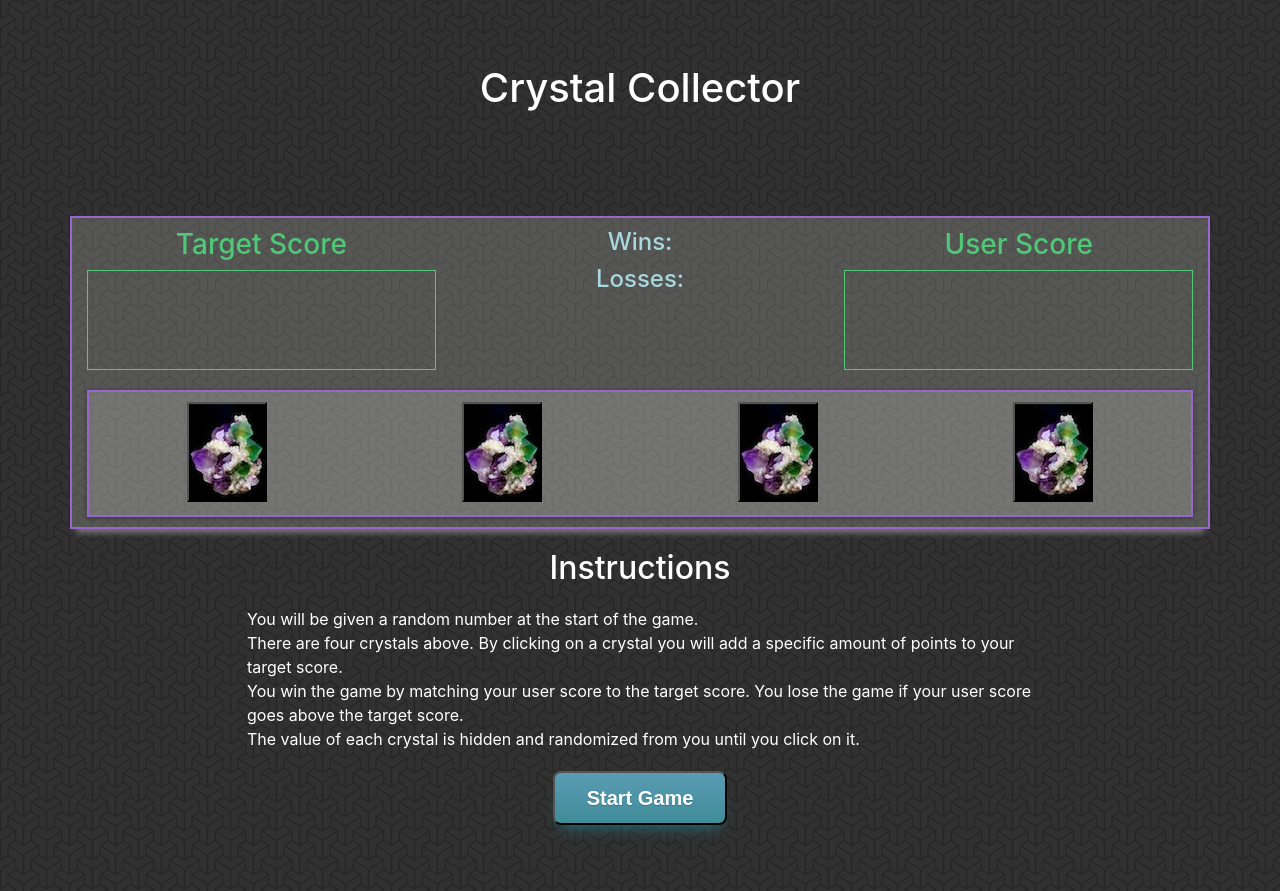
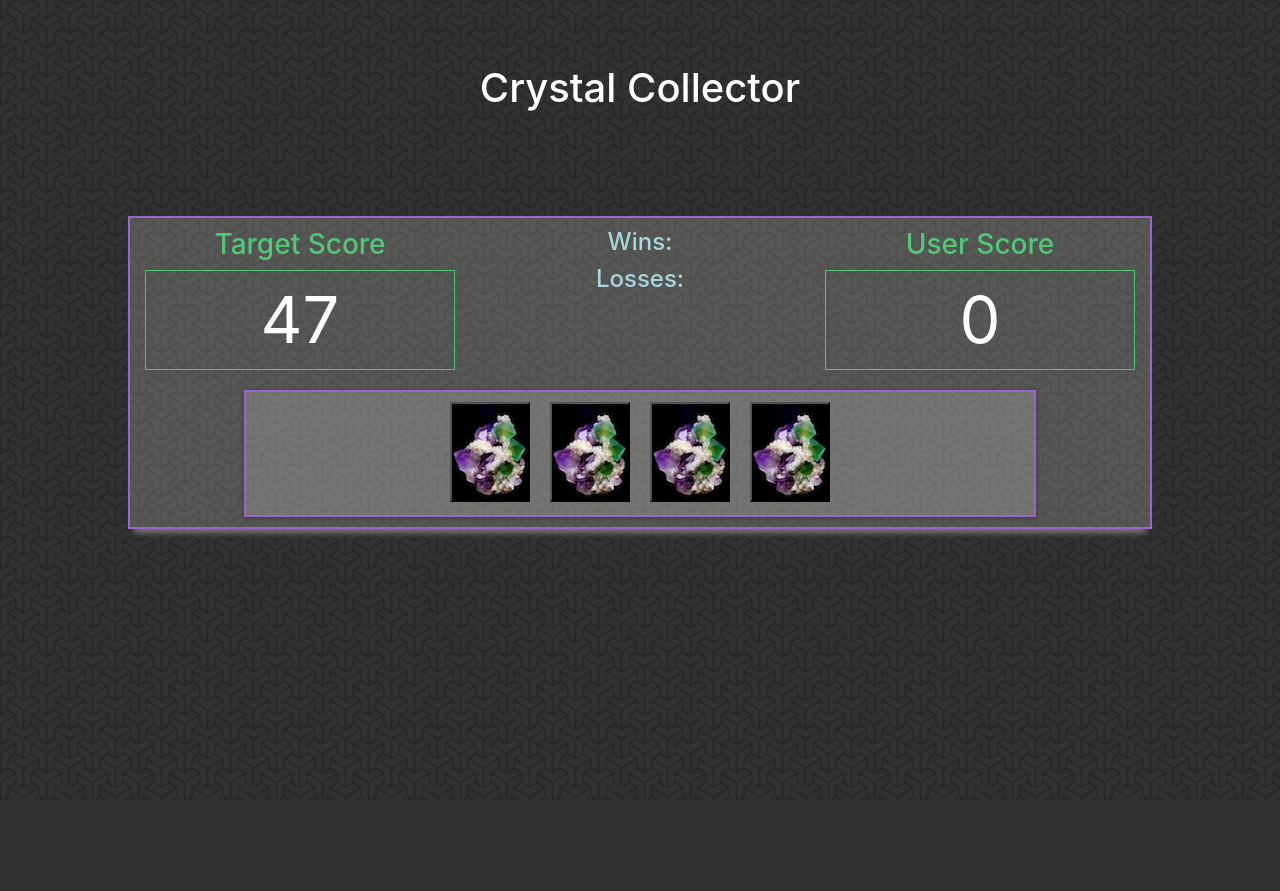
Before and after one commit to herrerake/week-4-game-CrystalsCollector, a PHP site: page / in a window 1280 px wide. After the commit the page ends 536 px from the top, so only its background shows below. Run offline with PHP 8.4, Linux system fonts and the light colour scheme; some libraries are stand-ins or nearby versions.

Commit message:
added bs modal

```diff
--- a/assets/css/style.css
+++ b/assets/css/style.css
@@ -32,6 +32,7 @@ h4{
 
 .container {
   background-color: rgba(234,235,230,.2);
+  width: 80% !important;
   margin: 0 auto;
   padding: 10px;
   border: 2px solid  #9966cc;
@@ -42,7 +43,7 @@ h4{
   margin-top: 20px;
 }
 
-.targetScore, .userScore{
+.targetScore, .userScore {
   border: 1px solid #50C878;
   height: 100px;
   width: 100px;
@@ -51,12 +52,16 @@ h4{
   color: white;
 }
 
-.crystal-button{
+.crystal-button {
   background-image: url("../images/crystal1.jpg");
   background-repeat: no-repeat;
   height: 100px;
   width: 80px;
   margin: 0px 10px 0px 10px;
+}
+
+.row {
+  justify-content: center;
 }
 
 
@@ -65,13 +70,13 @@ button:focus {
   outline: 0;
 }
 
-.instructionsContainer h2{
+.instructionsContainer h2 {
   text-align: center;
   color: #fff;
   margin: 20px 0px;
 }
 
-.instructionsContainer ol{
+.instructionsContainer ol {
   padding: 0 20% 50px 20%;
   line-height: 1.5em;
   height: auto;
@@ -120,7 +125,7 @@ button:focus {
   top:1px;
 }
 
-.effect8{
+.effect8 {
   box-shadow: 0 10px 6px -6px #777;
 }
 
@@ -136,6 +141,7 @@ button:focus {
   .row {
     justify-content: center;
   }
+
   .crystalColumn {
     width: auto !important;
     height: 20px;
@@ -153,10 +159,17 @@ button:focus {
   #two {
     background-color: blue;
   }
+
   #three {
     background-color: red;
   }
+
   #four {
     background-color: yellow;
   }
+
 }
+
+@media screen and (max-width: 480px) {
+
+}
--- a/assets/javascript/game.js
+++ b/assets/javascript/game.js
@@ -119,9 +119,9 @@ $(document).ready(function() {
   };
 
   // Start Game
-  $("#start").click(function(e){
-    startGame();
-  });
+  // $("#start").click(function(e){
+  //   startGame();
+  // });
 
   $("#one").click(function() {
     addValues(crystal.oneCrystal);
@@ -138,4 +138,14 @@ $(document).ready(function() {
   $("#four").click(function() {
     addValues(crystal.fourCrystal);
   });
+
+  // ON LOAD MODAL
+  $(window).on('load', function() {
+    $('.modal').modal('show');
+  });
+
+  $('#start').on('click', function(e) {
+    $('.modal').removeClass('show').addClass('hide');
+  });
+  startGame();
 });
--- a/home.html
+++ b/home.html
@@ -17,7 +17,7 @@
   </div >
 
   <div class="container effect8">
-    <div class="row">
+    <div class="row .col-4">
       <div class="col">
         <h3>Target Score</h3>
         <div class="targetScore col"></div>
@@ -33,24 +33,24 @@
     </div>
 
     <div class="container" id="buttons">
-      <div class="row">
-        <div class="col-sm crystalColumn">
+      <div class="row .col-3">
+        <div class="crystalColumn">
           <button class="crystal-button" id="one"></button>
         </div>
-        <div class="col-sm crystalColumn">
+        <div class="crystalColumn">
           <button class="crystal-button" id="two"></button>
         </div>
-        <div class="col-sm crystalColumn">
+        <div class="crystalColumn">
           <button class="crystal-button" id="three"></button>
         </div>
-        <div class="col-sm crystalColumn">
+        <div class="crystalColumn">
           <button class="crystal-button" id="four"></button>
         </div>
       </div>
     </div>
   </div>
 
-  <div class="Container instructionsContainer">
+  <!-- <div class="Container instructionsContainer"> /*modal hide fade*/
     <h2>Instructions</h2>
     <div class="row">
       <ol>
@@ -58,9 +58,33 @@
         <li>There are four crystals above. By clicking on a crystal you will add a specific amount of points to your target score.</li>
         <li>You win the game by matching your user score to the target score. You lose the game if your user score goes above the target score.</li>
         <li>The value of each crystal is hidden and randomized from you until you click on it.</li>
-        <li style="text-align:center; font-size:26px; padding-top: 20px;"><button type="button" name="button" id="start">Start Game</button></li>
-      </ul>
+        <li style="text-align:center; font-size:26px; padding-top: 20px;"><button data-dismiss="modal" type="button" name="button" id="start">Start Game</button></li>
+      </ol>
       <div class="startGameContainer">
+        <a class="close" data-dismiss="modal"></a>
+      </div>
+    </div>
+  </div> -->
+  <div class="modal fade">
+    <div class="modal-dialog" role="document">
+      <div class="modal-content">
+        <div class="modal-header">
+          <h5 class="modal-title">Instructions</h5>
+          <button class="close" type="button" data-dismiss="modal" aria-label="Close">
+            <span aria-hidden="true">&times;</span>
+          </button>
+        </div>
+        <div class="modal-body">
+          <ol>
+            <li>You will be given a random number at the start of the game.</li>
+            <li>There are four crystals above. By clicking on a crystal you will add a specific amount of points to your target score.</li>
+            <li>You win the game by matching your user score to the target score. You lose the game if your user score goes above the target score.</li>
+            <li>The value of each crystal is hidden and randomized from you until you click on it.</li>
+          </ol>
+        </div>
+        <div class="modal-footer">
+          <button class="btn btn-primary" type="button" data-dismiss="modal">START GAME</button>
+        </div>
       </div>
     </div>
   </div>
```
